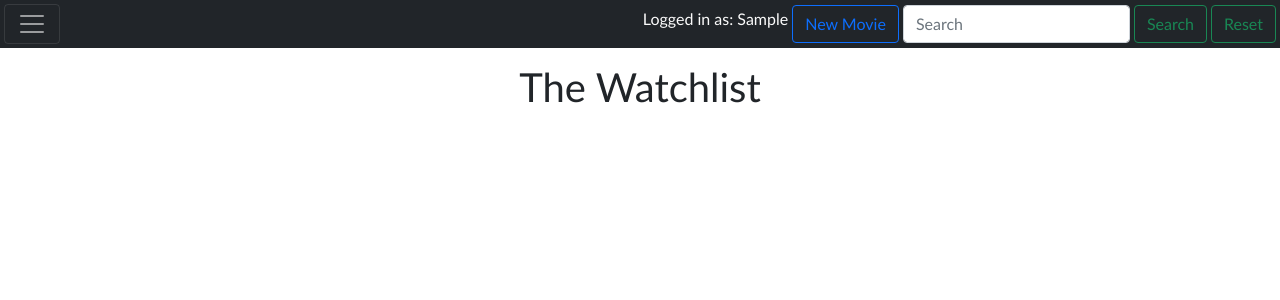
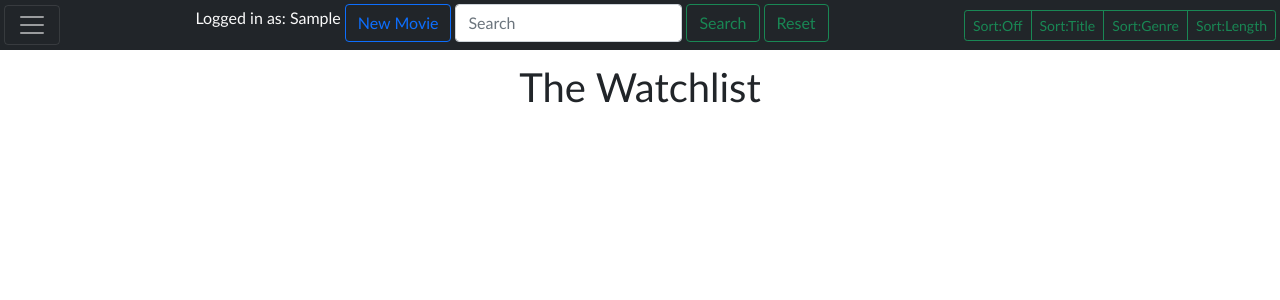
Before and after one commit to UnixBird-ps/python_assign1, a Flask app: page / in a window 1280 px wide. Shown: the top 300 px of the page. Run offline with Flask 2, Linux system fonts and the light colour scheme; the visitor is signed in with stand-in values (Sample User, id 1); data comes from the database, SQL or seed files in the repository; data that the repository does not hold is empty; some libraries are stand-ins or nearby versions.

Commit message:
Added onclick event handlers for sort ui

```diff
--- a/website/templates/home.html
+++ b/website/templates/home.html
@@ -1,22 +1,26 @@
 {% extends "base.html" %}
 {% block navbar_content %}
-<div class="d-flex flex-wrap">
+<div class="d-flex flex-wrap form-inline">
 	<!-- Display username of currently logged in user -->
 	<div class="unselectable username me-1">
 		<span class="align-middle text-nowrap">Logged in as: {{ user.first_name }}</span>
 	</div>
 	<!-- Create a New movie button -->
-	<div class="me-1">
+	<div class="me-1 mb-1">
 		<button class="btn btn-outline-primary text-nowrap" data-bs-toggle="modal" data-bs-target="#modal-new-movie" value="New Movie">New Movie</button>
 	</div>
 	<!-- Create a search form -->
-	<!--form action="/search" method="POST"-->
-	<div class="d-flex">
+	<div class="d-flex mb-1">
 		<input class="form-control me-1" type="search" name="search_term" id="search_term" data-lastvalue="" placeholder="Search" aria-label="Search" oninput="handleSearchReset( this)">
 		<button class="btn btn-outline-success me-1" type="submit" id="search_submit" onclick="reqMoviesAsHtmlListItems( document.getElementById( 'search_term' ).value )">Search</button>
 		<button class="btn btn-outline-success" type="reset" onclick="reqMoviesAsHtmlListItems()">Reset</button>
 	</div>
-	<!--/form-->
+</div>
+<div class="d-flex btn-group text-center mt-0">
+	<button class="btn btn-outline-success btn-sm" onclick="reqSorted( '' )">Sort:Off</button>
+	<button class="btn btn-outline-success btn-sm" onclick="reqSorted( 'title' )">Sort:Title</button>
+	<button class="btn btn-outline-success btn-sm" onclick="reqSorted( 'genre' )">Sort:Genre</button>
+	<button class="btn btn-outline-success btn-sm" onclick="reqSorted( 'length' )">Sort:Length</button>
 </div>
 {% endblock %}
 {% block page_content %}
```
